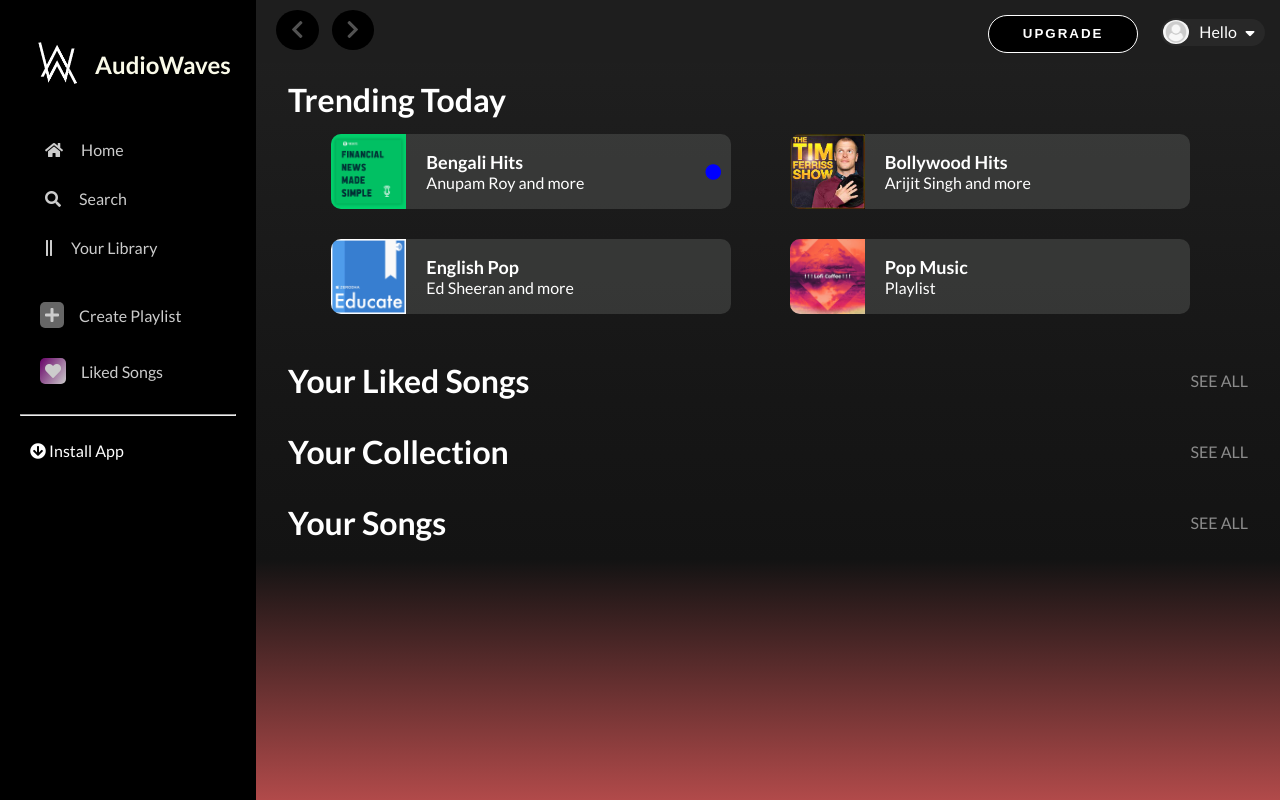
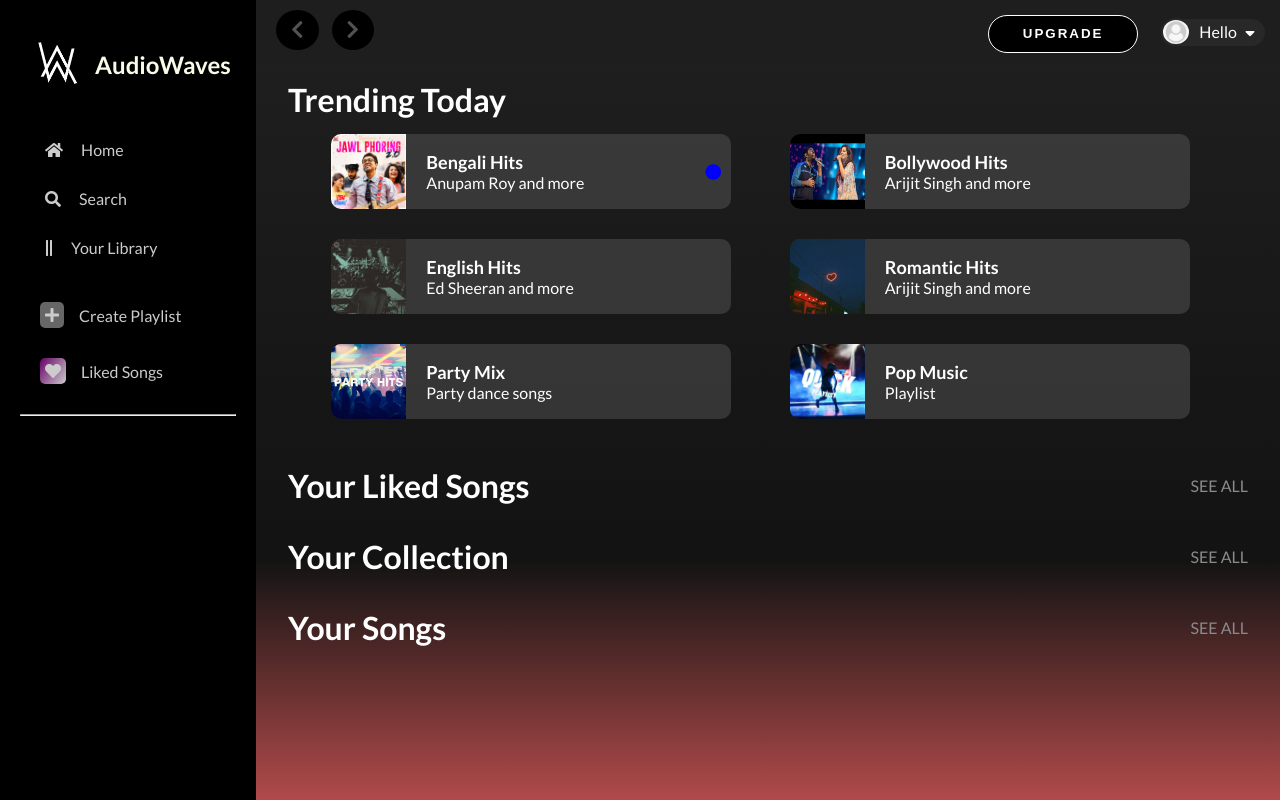
Before and after one commit to bristi03/Online_Music_Store, a Flask app: page / in a window 1280 px wide. Run offline with Flask 3, Linux system fonts and the light colour scheme; the visitor is signed in with stand-in values (Sample User, id 1); data that the repository does not hold is empty; parts of the project's set-up code (start-up, migrations or seed data) failed here and were passed over; some libraries are stand-ins or nearby versions.

Commit message:
Updated images

```diff
--- a/static/css/style.css
+++ b/static/css/style.css
@@ -299,7 +299,7 @@ nav {
 }
 
 #player i{
-  color: rgb(82, 82, 82);
+  color: rgb(119, 116, 116);
 }
 
 #player i:hover{
--- a/static/js/script.js
+++ b/static/js/script.js
@@ -576,6 +576,18 @@ function playlist_bengali(){
 
 }
 
+function playlist_romantic(){
+    let category_p =document.getElementById("romantic").textContent;
+    location.href = "/playlist?category=" + category_p;
+
+}
+
+function playlist_dance(){
+    let category_p =document.getElementById("dance").textContent;
+    location.href = "/playlist?category=" + category_p;
+
+}
+
 function playlist_hindi(){
     let category_p =document.getElementById("hindi").textContent;
     location.href = "/playlist?category=" + category_p;
--- a/templates/index.html
+++ b/templates/index.html
@@ -3,8 +3,8 @@
 <head>
     <meta charset="UTF-8">
     <meta name="viewport" content="width=device-width, initial-scale=1.0">
-    <title>Spotify - Web Player</title>
-    <link rel="icon" href="static/images/icon.png" />
+    <title>AudioWaves-Web Player</title>
+    <link rel="icon" href="static/images/logo.png" />
     <link rel="stylesheet" href="../static/css/style.css">
 
     <link
@@ -76,13 +76,12 @@
               <li class="music__item"><a href="#" class="music__link">Music Hip-Hop 1</a></li>
               <li class="music__item"><a href="#" class="music__link">Music Hip-Hop 2</a></li>
               <li class="music__item"><a href="#" class="music__link">Music Hip-Hop 3</a></li>
-          </ul>-->
+          </ul>
           <div class="download__item">
               <a href="#" id="download__link">
                   <i class="fas fa-arrow-circle-down"></i> Install App
               </a>
-
-          </div>
+          </div>-->
           {% if user.IsAdmin %}
           <div class="download__item">
             <a href="#" id="Add_song" onclick="openModal()">
@@ -142,7 +141,7 @@
             </div>
             <div class="card__collection">
               <div class="card_top" onclick="playlist_bengali()">
-                <img src="../static/images/content/finshots.jpg" alt="Finshots" />
+                <img src="../static/images/content/jawlphoring.jfif" alt="Bengali Hits" />
                 <div class="card__info">
                   <p style="display: none;" id="bengali">Bengali</p>
                   <p class="card_name">Bengali Hits</p>
@@ -151,7 +150,7 @@
                 <i class="fas fa-circle"></i>
               </div>
               <div class="card_top" onclick="playlist_hindi()">
-                <img src="../static/images/content/timFerriss.jpg" alt="Tim Ferris" />
+                <img src="../static/images/content/hindi-hits.jpg" alt="Bollywood Hits" />
                 <div class="card__info">
                   <p style="display: none;" id="hindi">Hindi</p>
                   <p class="card_name">Bollywood Hits</p>
@@ -159,15 +158,31 @@
                 </div>
               </div>
               <div class="card_top" onclick="playlist_english()">
-                <img src="../static/images/content/zerodhaPodcast.jpg" alt="Zerodha Educate" />
+                <img src="../static/images/content/eng-hit.webp" alt="English Hits" />
                 <div class="card__info">
                   <p style="display: none;" id="english">English</p>
-                  <p class="card_name">English Pop</p>
+                  <p class="card_name">English Hits</p>
                   <p class="card_artist">Ed Sheeran and more</p>
                 </div>
               </div>
+              <div class="card_top" onclick="playlist_romantic()">
+                <img src="../static/images/content/romantic.jfif" alt="Romantic Hits" />
+                <div class="card__info">
+                  <p style="display: none;" id="romantic">Romantic</p>
+                  <p class="card_name">Romantic Hits</p>
+                  <p class="card_artist">Arijit Singh and more</p>
+                </div>
+              </div>
+              <div class="card_top" onclick="playlist_dance()">
+                <img src="../static/images/content/party.jfif" alt="Dance Hits" />
+                <div class="card__info">
+                  <p style="display: none;" id="dance">Dance</p>
+                  <p class="card_name">Party Mix</p>
+                  <p class="card_artist">Party dance songs</p>
+                </div>
+              </div>
               <div class="card_top" onclick="playlist_pop()">
-                <img src="../static/images/content/lofi.jpg" alt="Lofi" />
+                <img src="../static/images/content/pop.webp" alt="Lofi" />
                 <div class="card__info">
                   <p style="display: none;" id="pop">Pop</p>
                   <p class="card_name">Pop Music</p>
@@ -226,6 +241,7 @@
       </span>
       <i class="fas fa-heart likeBtn" title="Like Song"></i>
       <i class="fas fa-external-link-alt"></i>
+      <i class="fas fa-arrow-circle-down" title="Purchase"></i>
     </div>
     <div id="player__controls">
       <div id="controls">
--- a/templates/search.html
+++ b/templates/search.html
@@ -5,8 +5,8 @@
 
         <meta charset="UTF-8">
         <meta name="viewport" content="width=device-width, initial-scale=1.0">
-        <title>Spotify - Web Player</title>
-        <link rel="icon" href="images/icon.png" />
+        <title>AudioWaves-Web Player</title>
+        <link rel="icon" href="static/images/logo.png" />
         <link rel="stylesheet" href="../static/css/style.css">
         <script src="https://code.jquery.com/jquery-3.6.0.min.js"></script>
         <link
@@ -83,6 +83,7 @@
             </span>
             <i class="fas fa-heart likeBtn" title="Like Song"></i>
             <i class="fas fa-external-link-alt"></i>
+            <i class="fas fa-arrow-circle-down" title="Purchase"></i>
         </div>
         <div id="player__controls">
             <div id="controls">
```
Also changed, not shown: templates/playlist.html (+4 -3 lines), static/images/content/eng-hit.webp (added), static/images/content/hindi-hits.jpg (added), static/images/content/party.jfif (added), static/images/content/pop.webp (added), static/images/content/romantic.jfif (added).
